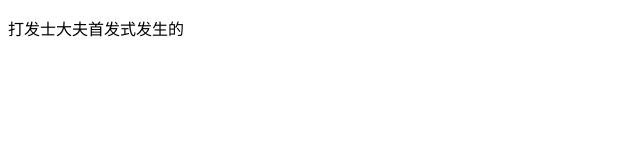
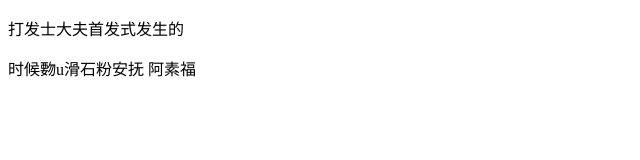
Before and after one commit to lzy3333/666, a plain HTML site: page index.html in a window 1280 px wide. Shown: the whole page, without its empty margins (0-640 px from the left). Drawn offline with Linux system fonts and the light colour scheme.

Commit message:
第三次提交了

```diff
--- a/index.html
+++ b/index.html
@@ -7,5 +7,7 @@
 </head>
 <body>
     <p>打发士大夫首发式发生的</p>
+
+    <p>时候覅u滑石粉安抚 阿素福</p>
 </body>
 </html>
```
